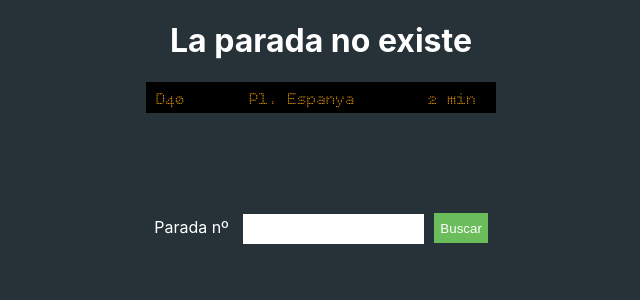
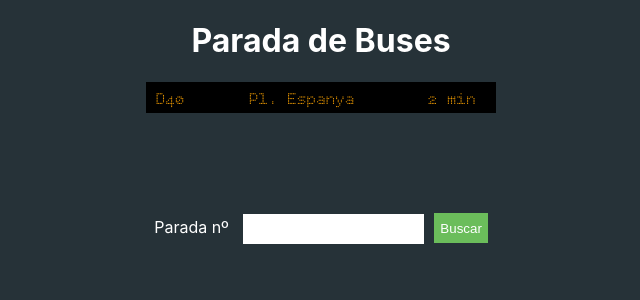
Before and after one commit to santi07a/ejercicio-parada-bus, a React (Create React App) app: page / in a window 1280 px wide. Shown: the top 300 px of the page, without its empty margins (319-959 px from the left). Built offline with nearby package versions, Linux system fonts and the light colour scheme.

Commit message:
agregada fx ocultarFrase a Titular

```diff
--- a/src/App.js
+++ b/src/App.js
@@ -35,7 +35,7 @@ function App() {
     <GeneralContext.Provider value={{ ibus, paradaPrueba, ocultarFrase, tiempo, paradaBuscada, setParadaBuscada, setLinea, setOcultarFrase, setTiempo }}>
       <div className="contenedor">
         <header className="cabecera">
-          <Titular numeroParada={paradaBuscada} existeParada={existeParada} />
+          <Titular numeroParada={paradaBuscada} />
           <Display parada={paradaPrueba} />
           <TiempoLinea /* (De esta manera, ùnicamente devuelve el número y tiempo del primer bus que aparece,
         no está vinculado al buscador de ninguna manera) */ linea={linea} tiempoRestante={tiempoEnMinutos} />
--- a/src/componentes/Titular.js
+++ b/src/componentes/Titular.js
@@ -1,9 +1,15 @@
 import PropTypes from "prop-types";
+import { useContext } from "react";
+import GeneralContext from "../Contexts/GeneralContext";
 
 const Titular = props => {
-  const { numeroParada, existeParada } = props;
+  const { ocultarFrase } = useContext(GeneralContext);
+  const { numeroParada } = props;
+  if (numeroParada === "") {
+    return <h1>Parada de Buses</h1>;
+  }
   return (
-    existeParada ? <h1>Parada nº {numeroParada}</h1> : <h1>La parada {numeroParada} no existe</h1>
+    !ocultarFrase ? <h1>Parada nº {numeroParada}</h1> : <h1>La parada {numeroParada} no existe</h1>
   );
 };
 
```
